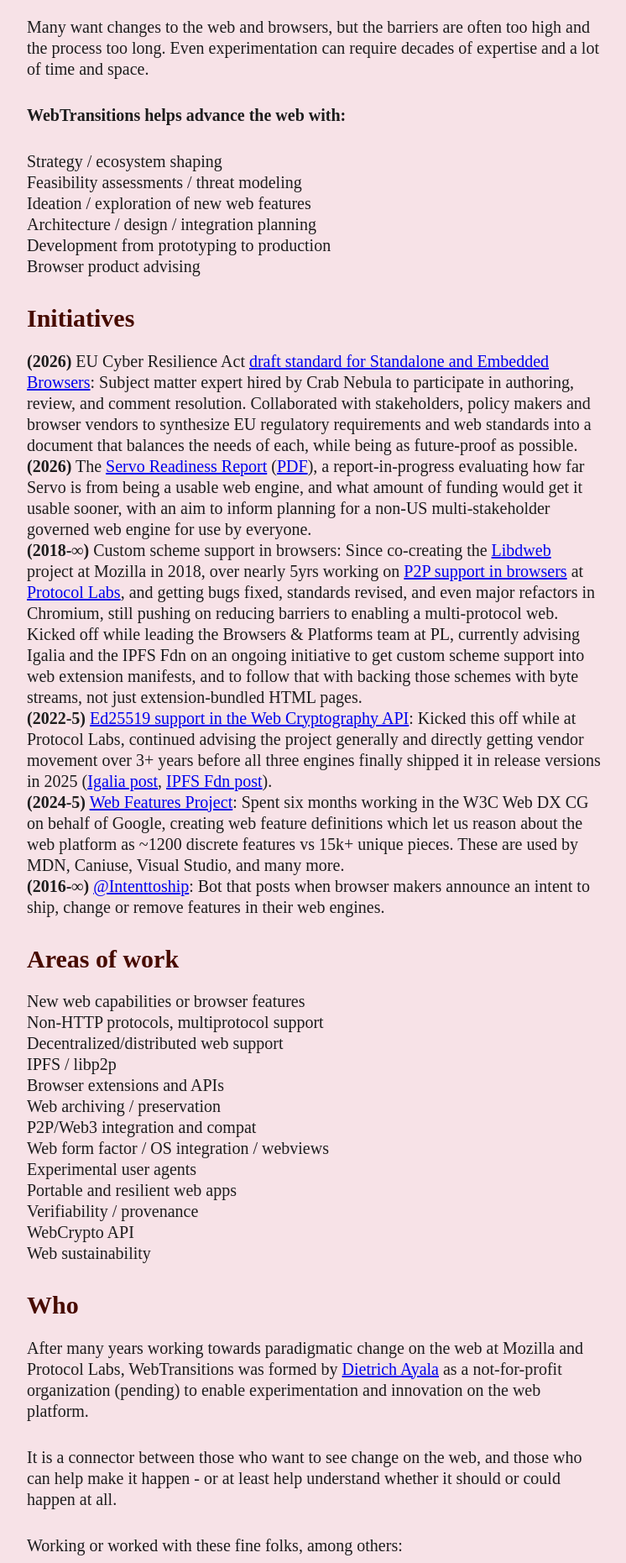
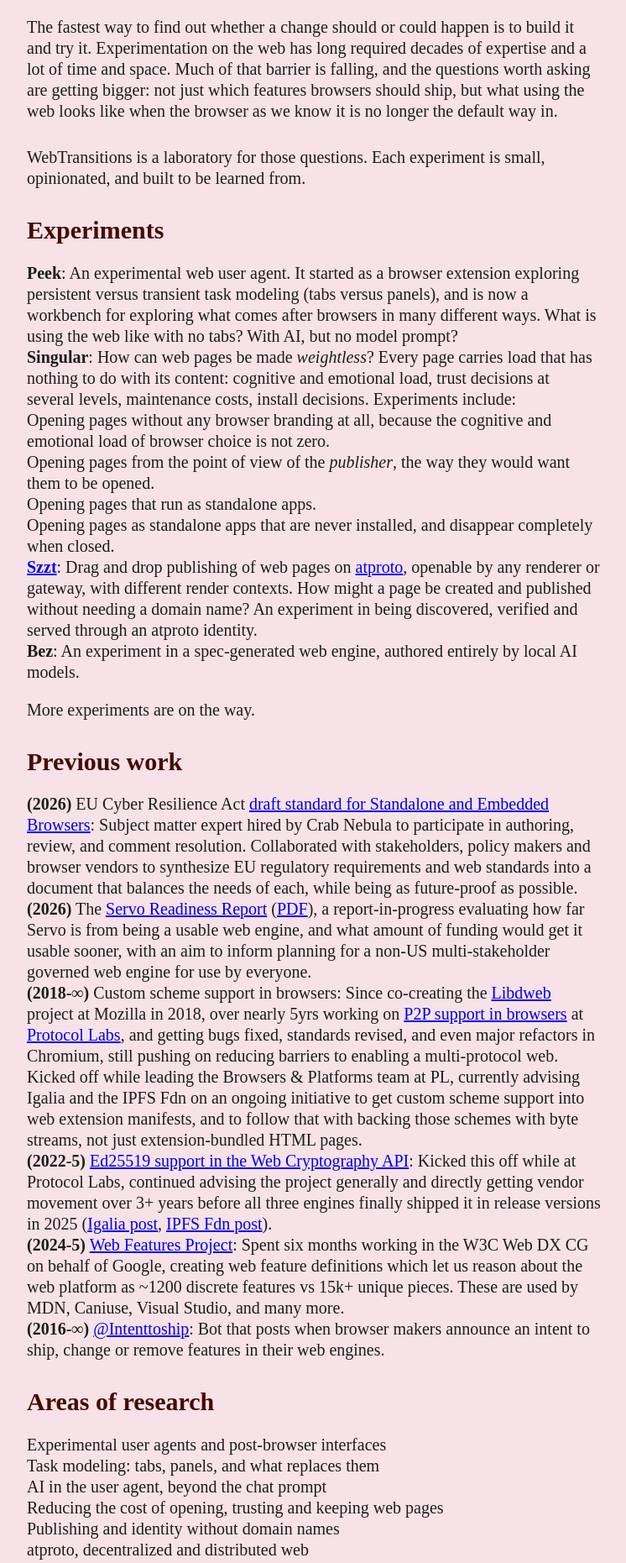
Before and after one commit to webtransitions/website, an Eleventy site: page content/index.md in a window 1280 px wide. Shown: the part 280-2141 px from the top of the page at 84% size, without its empty margins (266-1012 px from the left). Built offline with nearby package versions, Linux system fonts and the light colour scheme; Eleventy itself is replaced by a stand-in of ours; files that its build step writes are made by us from their sources; a web font is replaced by a local one; what zod-validation-error would draw is missing.

Commit message:
Reframe homepage around R&D experiments
Adds Peek, Singular, Szzt and Bez as experiments, moves past initiatives under previous work, and points collaboration to userandagents.org.

```diff
--- a/_data/metadata.js
+++ b/_data/metadata.js
@@ -2,9 +2,9 @@
 	"title": "WebTransitions",
 	"url": process.env.SITE_URL || "https://webtransitions.org/",
 	"language": "en",
-	"description": "Supporting transitional change on the web platform and in browsers with funding, coordination and development.",
+	"description": "A research and development lab for experiments in the web platform, browsers, and what comes after them.",
 	"feed": {
-		"subtitle": "Supporting transitional change on the web platform and in browsers with funding, coordination and development.",
+		"subtitle": "A research and development lab for experiments in the web platform, browsers, and what comes after them.",
 		"filename": "feed.xml",
 		"path": "/feed/feed.xml",
 		"id": "https://webtransitions.org/"
--- a/content/index.md
+++ b/content/index.md
@@ -1,24 +1,30 @@
 ---
 layout: layouts/home.njk
 title: WebTransitions
-subtitle: Supporting transitional change on the web platform and in browsers with funding, coordination and development.
-description: Supporting transitional change on the web platform and in browsers with funding, coordination and development.
+subtitle: A research and development lab for experiments in the web platform, browsers, and what comes after them.
+description: A research and development lab for experiments in the web platform, browsers, and what comes after them.
 ---
 
 Changing the web is hard, and for good reasons. But it should not be impossible, or the web itself cannot grow and change with the needs of the people who use it.
 
-Many want changes to the web and browsers, but the barriers are often too high and the process too long. Even experimentation can require decades of expertise and a lot of time and space.
+The fastest way to find out whether a change should or could happen is to build it and try it. Experimentation on the web has long required decades of expertise and a lot of time and space. Much of that barrier is falling, and the questions worth asking are getting bigger: not just which features browsers should ship, but what using the web looks like when the browser as we know it is no longer the default way in.
 
-**WebTransitions helps advance the web with:**
+WebTransitions is a laboratory for those questions. Each experiment is small, opinionated, and built to be learned from.
 
-- Strategy / ecosystem shaping
-- Feasibility assessments / threat modeling
-- Ideation / exploration of new web features
-- Architecture / design / integration planning
-- Development from prototyping to production
-- Browser product advising
+## Experiments
 
-## Initiatives
+- **Peek**: An experimental web user agent. It started as a browser extension exploring persistent versus transient task modeling (tabs versus panels), and is now a workbench for exploring what comes after browsers in many different ways. What is using the web like with no tabs? With AI, but no model prompt?
+- **Singular**: How can web pages be made *weightless*? Every page carries load that has nothing to do with its content: cognitive and emotional load, trust decisions at several levels, maintenance costs, install decisions. Experiments include:
+  - Opening pages without any browser branding at all, because the cognitive and emotional load of browser choice is not zero.
+  - Opening pages from the point of view of the *publisher*, the way they would want them to be opened.
+  - Opening pages that run as standalone apps.
+  - Opening pages as standalone apps that are never installed, and disappear completely when closed.
+- **[Szzt](https://szzt.app)**: Drag and drop publishing of web pages on [atproto](https://atproto.com), openable by any renderer or gateway, with different render contexts. How might a page be created and published without needing a domain name? An experiment in being discovered, verified and served through an atproto identity.
+- **Bez**: An experiment in a spec-generated web engine, authored entirely by local AI models.
+
+More experiments are on the way.
+
+## Previous work
 
 - **(2026)** EU Cyber Resilience Act [draft standard for Standalone and Embedded Browsers](https://labs.etsi.org/rep/stan4cra/en-304-617): Subject matter expert hired by Crab Nebula to participate in authoring, review, and comment resolution. Collaborated with stakeholders, policy makers and browser vendors to synthesize EU regulatory requirements and web standards into a document that balances the needs of each, while being as future-proof as possible.
 - **(2026)** The [Servo Readiness Report](/servo-readiness/) ([PDF](/servo-readiness/servo-readiness-one-pager.pdf)), a report-in-progress evaluating how far Servo is from being a usable web engine, and what amount of funding would get it usable sooner, with an aim to inform planning for a non-US multi-stakeholder governed web engine for use by everyone.
@@ -27,27 +33,23 @@
 - **(2024-5)** [Web Features Project](https://web-platform-dx.github.io/web-features/): Spent six months working in the W3C Web DX CG on behalf of Google, creating web feature definitions which let us reason about the web platform as ~1200 discrete features vs 15k+ unique pieces. These are used by MDN, Caniuse, Visual Studio, and many more.
 - **(2016-∞)** [@Intenttoship](https://bsky.app/profile/intenttoship.dev): Bot that posts when browser makers announce an intent to ship, change or remove features in their web engines.
 
-## Areas of work
+## Areas of research
 
-- New web capabilities or browser features
+- Experimental user agents and post-browser interfaces
+- Task modeling: tabs, panels, and what replaces them
+- AI in the user agent, beyond the chat prompt
+- Reducing the cost of opening, trusting and keeping web pages
+- Publishing and identity without domain names
+- atproto, decentralized and distributed web
 - Non-HTTP protocols, multiprotocol support
-- Decentralized/distributed web support
-- IPFS / libp2p
-- Browser extensions and APIs
-- Web archiving / preservation
-- P2P/Web3 integration and compat
-- Web form factor / OS integration / webviews
-- Experimental user agents
+- Spec-driven and AI-authored web engines
 - Portable and resilient web apps
 - Verifiability / provenance
-- WebCrypto API
-- Web sustainability
+- Web form factor / OS integration / webviews
 
 ## Who
 
 After many years working towards paradigmatic change on the web at Mozilla and Protocol Labs, WebTransitions was formed by [Dietrich Ayala](https://metafluff.com) as a not-for-profit organization (pending) to enable experimentation and innovation on the web platform.
-
-It is a connector between those who want to see change on the web, and those who can help make it happen - or at least help understand whether it should or could happen at all.
 
 Working or worked with these fine folks, among others:
 
@@ -60,8 +62,8 @@
 {% include "postslist.njk" %}
 {% endif %}
 
-## Let's work together
+## Collaborate
 
-Do you need help getting a bug in a browser fixed? A new feature added to browsers or the web, or a web standards issue moved forward? Or want experienced advice on your browser product, feature idea or new web protocol? Something completely different but very relevant to everything you read so far?
+Interested in these experiments, running one of your own, or connecting with others working on what comes after browsers? See [userandagents.org](https://userandagents.org) for how to connect and collaborate.
 
-Please email [hello@webtransitions.org](mailto:hello@webtransitions.org).
+Or email [hello@webtransitions.org](mailto:hello@webtransitions.org).
--- a/eleventy.config.js
+++ b/eleventy.config.js
@@ -96,7 +96,7 @@
 		metadata: {
 			language: "en",
 			title: "WebTransitions",
-			subtitle: "Supporting transitional change on the web platform and in browsers with funding, coordination and development.",
+			subtitle: "A research and development lab for experiments in the web platform, browsers, and what comes after them.",
 			base: process.env.SITE_URL || "https://webtransitions.org/",
 			author: {
 				name: "Dietrich Ayala",
```
